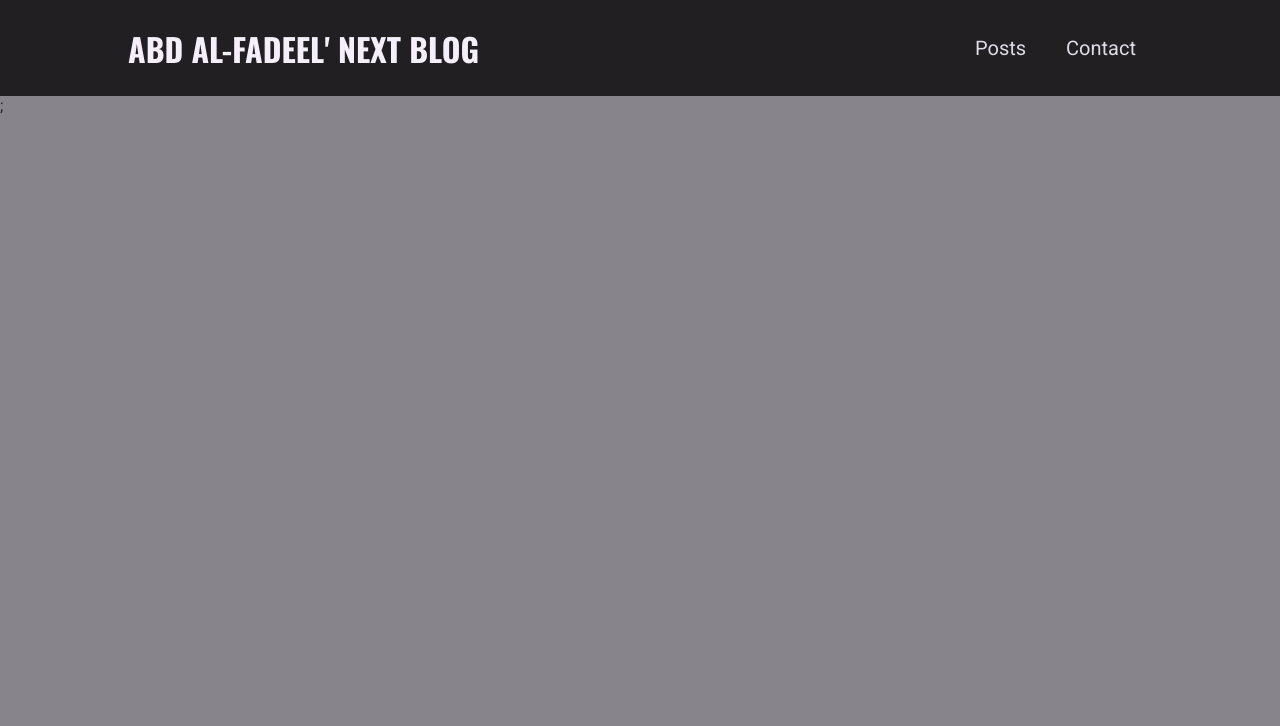
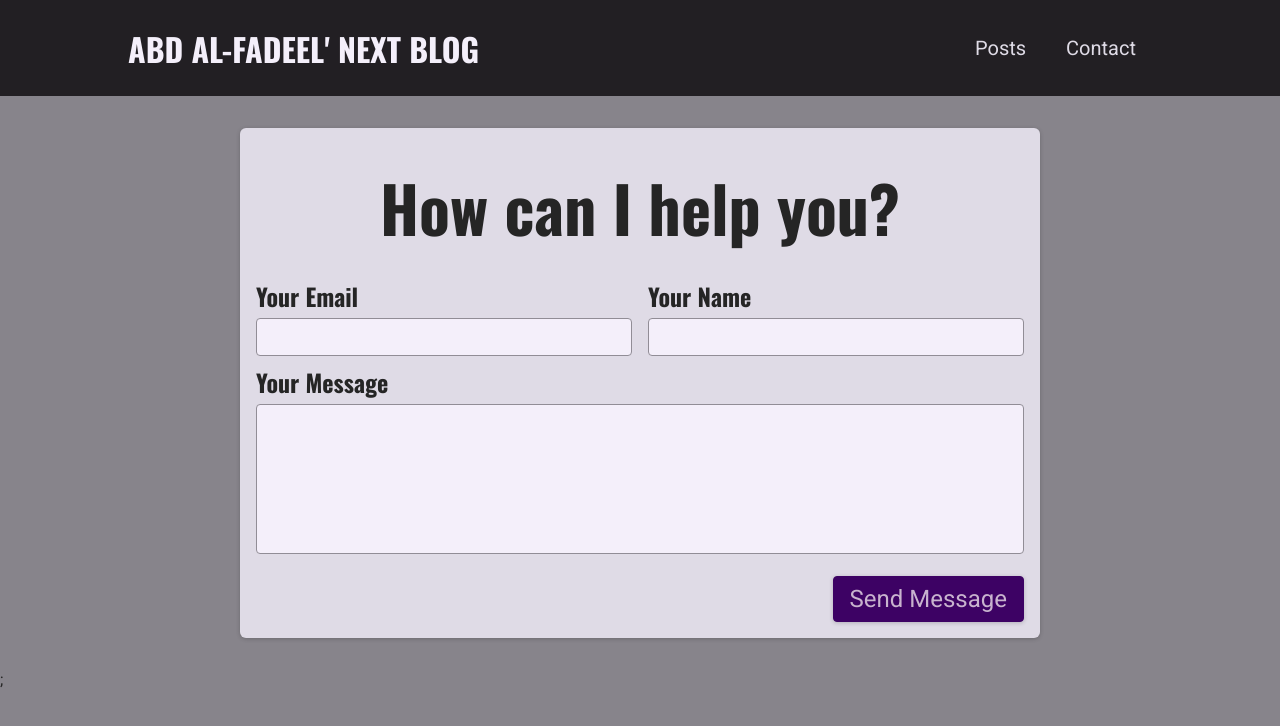
Before and after one commit to AbdAlfadeel-Hamdy/Demo-NextJS-NextBlog, a Next.js app: page /contact in a window 1280 px wide. Shown: the top 726 px of the page. Built offline with nearby package versions, Linux system fonts and the light colour scheme.

Commit message:
adding the contact form

```diff
--- /dev/null
+++ b/components/contact/contact-form.js
@@ -0,0 +1,30 @@
+import styles from "./contact-form.module.css";
+
+const ContactForm = () => {
+  return (
+    <section className={styles.contact}>
+      <h1>How can I help you?</h1>
+      <form className={styles.form}>
+        <div className={styles.controls}>
+          <div className={styles.control}>
+            <label htmlFor="email">Your Email</label>
+            <input type="email" id="email" required />
+          </div>
+          <div className={styles.control}>
+            <label htmlFor="name">Your Name</label>
+            <input type="text" id="name" required />
+          </div>
+        </div>
+        <div className={styles.control}>
+          <label htmlFor="message">Your Message</label>
+          <textarea id="message" rows={5}></textarea>
+        </div>
+        <div className={styles.actions}>
+          <button>Send Message</button>
+        </div>
+      </form>
+    </section>
+  );
+};
+
+export default ContactForm;
--- /dev/null
+++ b/components/contact/contact-form.module.css
@@ -0,0 +1,73 @@
+.contact {
+  margin: var(--size-8) auto;
+  border-radius: 6px;
+  background-color: var(--color-grey-100);
+  width: 90%;
+  max-width: 50rem;
+  padding: var(--size-4);
+  box-shadow: 0 1px 4px rgba(0, 0, 0, 0.2);
+  font-size: var(--size-6);
+}
+
+.contact h1 {
+  font-size: var(--size-8);
+  margin: var(--size-4) 0;
+  text-align: left;
+}
+
+.form label {
+  display: block;
+  font-family: "Oswald", sans-serif;
+  font-weight: bold;
+  margin: var(--size-2) 0 var(--size-1) 0;
+}
+
+.form input,
+.form textarea {
+  font: inherit;
+  padding: var(--size-1);
+  border-radius: 4px;
+  width: 100%;
+  border: 1px solid var(--color-grey-400);
+  background-color: var(--color-grey-50);
+  resize: none;
+}
+
+.controls {
+  display: flex;
+  column-gap: 1rem;
+  flex-wrap: wrap;
+}
+
+.control {
+  flex: 1;
+  min-width: 10rem;
+}
+
+.actions {
+  margin-top: var(--size-4);
+  text-align: right;
+}
+
+.form button {
+  font: inherit;
+  cursor: pointer;
+  background-color: var(--color-primary-700);
+  border: 1px solid var(--color-primary-700);
+  padding: var(--size-2) var(--size-4);
+  border-radius: 4px;
+  color: var(--color-primary-50);
+  box-shadow: 0 1px 4px rgba(0, 0, 0, 0.2);
+}
+
+.form button:hover {
+  background-color: var(--color-primary-500);
+  border-color: var(--color-primary-500);
+}
+
+@media (min-width: 768px) {
+  .contact h1 {
+    font-size: var(--size-16);
+    text-align: center;
+  }
+}
--- a/pages/contact.js
+++ b/pages/contact.js
@@ -1,2 +1,6 @@
-const ContactPage = () => {};
+import ContactForm from "@/components/contact/contact-form";
+
+const ContactPage = () => {
+  return <ContactForm />;
+};
 export default ContactPage;
```
